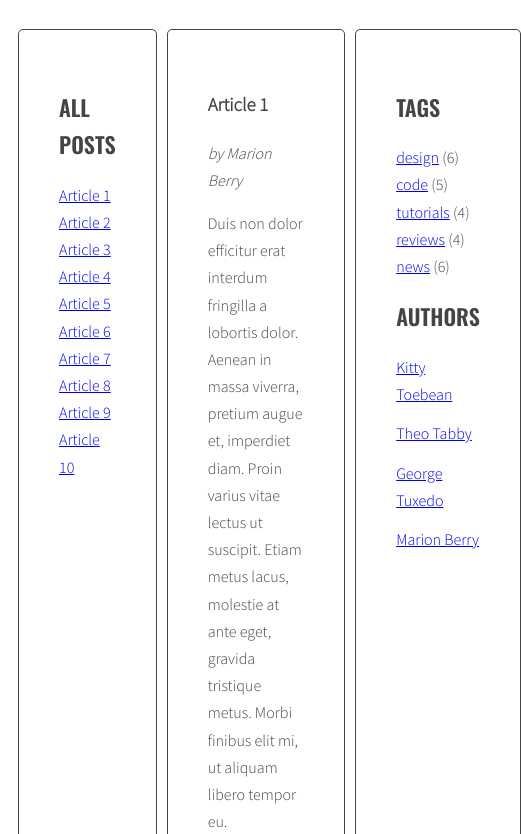
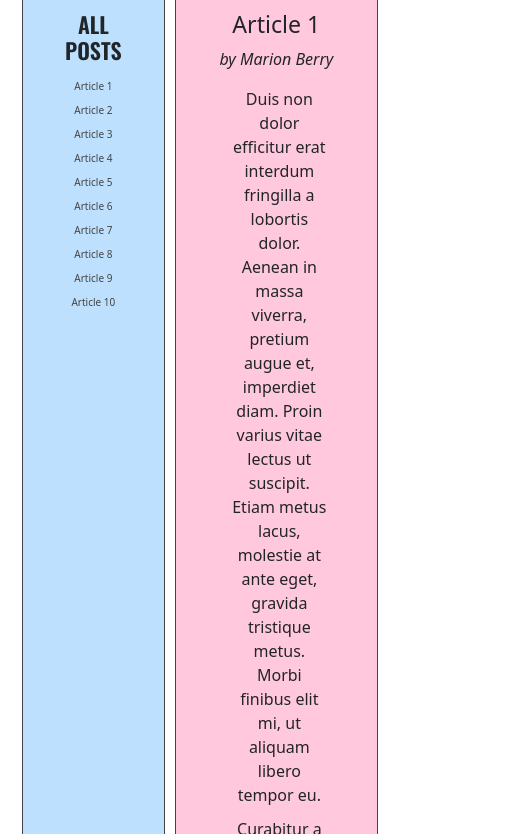
Before and after one commit to bart19870807/javascript-blog, a website: page index.html in a window 390 px wide. Shown: the part 214-1048 px from the top of the page, 521 px wide, since content can reach past the window. Drawn offline with nearby package versions, Linux system fonts and the light colour scheme.

Commit message:
Add scss style

```diff
--- a/index.html
+++ b/index.html
@@ -6,19 +6,21 @@
     <meta name="viewport" content="width=device-width, initial-scale=1.0">
     <title>Java-script-BLOG</title>
     <link rel="stylesheet" href="./css/style.css">
+    <link href="https://cdn.jsdelivr.net/npm/bootstrap@5.0.2/dist/css/bootstrap.min.css" rel="stylesheet" integrity="sha384-EVSTQN3/azprG1Anm3QDgpJLIm9Nao0Yz1ztcQTwFspd3yD65VohhpuuCOmLASjC" crossorigin="anonymous">
 </head>
 <body>
     <div class="blog">
         <div class="container">
+          <div class="row">
           <h1 class="logo">my blog</h1>
           <main class="wrapper">
-            <aside class="sidebar">
+            <aside class="sidebar .col-md-2">
               <h2 class="section-title">All posts</h2>
             <ul class="list titles">
 
             </ul>
             </aside>
-            <section class="posts">
+            <section class="posts .col-md-8">
               <article class="post active" id="article-1">
                 <h3 class="post-title">Article 1</h3>
                 <p class="post-author">by Marion Berry</p>
@@ -204,7 +206,7 @@
                 </div>
               </article>
             </section>
-            <aside class="sidebar">
+            <aside class="sidebar .col-md-2">
               <h2 class="section-title">Tags</h2>
               <ul class="list tags">
                 <li><a href="#">design</a> <span>(6)</span></li>
@@ -238,8 +240,10 @@
               </ul>
             </aside>
           </main>
+          </div>
         </div>
       </div>
     <script src="./js/script.js"></script>
+    <script src="https://cdn.jsdelivr.net/npm/bootstrap@5.0.2/dist/js/bootstrap.bundle.min.js" integrity="sha384-MrcW6ZMFYlzcLA8Nl+NtUVF0sA7MsXsP1UyJoMp4YLEuNSfAP+JcXn/tWtIaxVXM" crossorigin="anonymous"></script>
 </body>
 </html>
--- a/js/script.js
+++ b/js/script.js
@@ -71,24 +71,25 @@ const optArticleSelector = '.post',
         /* get the title from the title element */
 
         /* create HTML of the link */
-        const linkHTML ='<li><a href="# ' + articleId +' "><span>' + articleTitle + '</span></a></li>';
+        const linkHTML ='<li><a href="#' + articleId +' "><span>' + articleTitle + '</span></a></li>';
         console.log(linkHTML);
         /* insert link into titleList */
-        const links = document.querySelectorAll('.titles a');
+
+        // petla for w ktorej dokonuje się iteracja links która przypisana jest do zmiennej link
+        // po wybraniu i kliknięci linku wykonywana jest funkcja która wyświetla komunikat
+        html = html + linkHTML;
+
+
+    }
+
+    console.log(html);
+    titleList.innerHTML = html;
+    const links = document.querySelectorAll('.titles a');
         console.log(links);
         // stała links w której wybieramy wszystkie selectory title a
         for(let link of links){
         link.addEventListener('click', titleClickHandler);
         }
-        // petla for w ktorej dokonuje się iteracja links która przypisana jest do zmiennej link
-        // po wybraniu i kliknięci linku wykonywana jest funkcja która wyświetla komunikat
-        html = html + linkHTML;
-
-    }
-
-    console.log(html);
-    titleList.innerHTML = html;
-
 }
 
 
--- a/package.json
+++ b/package.json
@@ -25,6 +25,7 @@
   "devDependencies": {
     "autoprefixer": "^10.2.4",
     "browser-sync": "^2.27.3",
+    "eslint": "^7.30.0",
     "html-validate": "^4.14.0",
     "mkdirp": "^1.0.4",
     "node-sass": "^6.0.1",
--- a/sass/style.scss
+++ b/sass/style.scss
@@ -7,6 +7,8 @@ body{
 
 $color-light: #fff;
 $color-dark: #444;
+$color-pink:#ffc8dd;
+$color-blue:#bde0fe;
 
 $font-logo: 'Sacramento', cursive;
 $font-header: 'Oswald', sans-serif;
@@ -62,9 +64,17 @@ body {
 .sidebar, .posts {
   background: $color-light;
   margin-right: 10px;
+  margin-top: 20px;
   padding: 40px;
   border: 1px solid $color-dark;
   border-radius: 5px;
+}
+section{
+  background: $color-pink!important;
+}
+aside {
+  background: $color-blue!important;
+  text-align: center;
 }
 
 /* Logo */
@@ -91,7 +101,11 @@ body {
 .list-horizontal {
   li {
     display: inline-block;
-  }
+    }
+}
+.post-tags {
+  text-align: center;
+  max-width: 100%;
 }
 
 /* Authors */
@@ -116,8 +130,54 @@ body {
 }
 
 .post-tags {
-  display: flex;
+  display: inline;
   p {
     margin: 0 10px 0 0;
   }
 }
+.post-tags {
+  a{
+    color: #fff;
+    font-weight: 700;
+  }
+}
+.list a {
+  text-decoration: none;
+  text-align: center;
+}
+.tags a{
+  color: #444;
+}
+
+span{
+  text-decoration: none;
+  color:#444
+}
+@media (max-width: 768px) {
+  span{
+    font-size: 10px;
+  }
+  .sidebar {
+    text-align: center;
+
+
+  }
+  .posts {
+    text-align: center;
+    padding: 40px 40px;
+
+
+  }
+  .wrapper {
+    display: flex;
+  flex-direction: row;
+  flex-wrap: wrap;
+  }
+  .logo {
+    margin: 0 0;
+    padding: 30px 0;
+  }
+  .post-content p {
+    margin: 0 10px 10px 1rem;
+  }
+}
```
Also changed, not shown: css/style.css, 2 other files.
